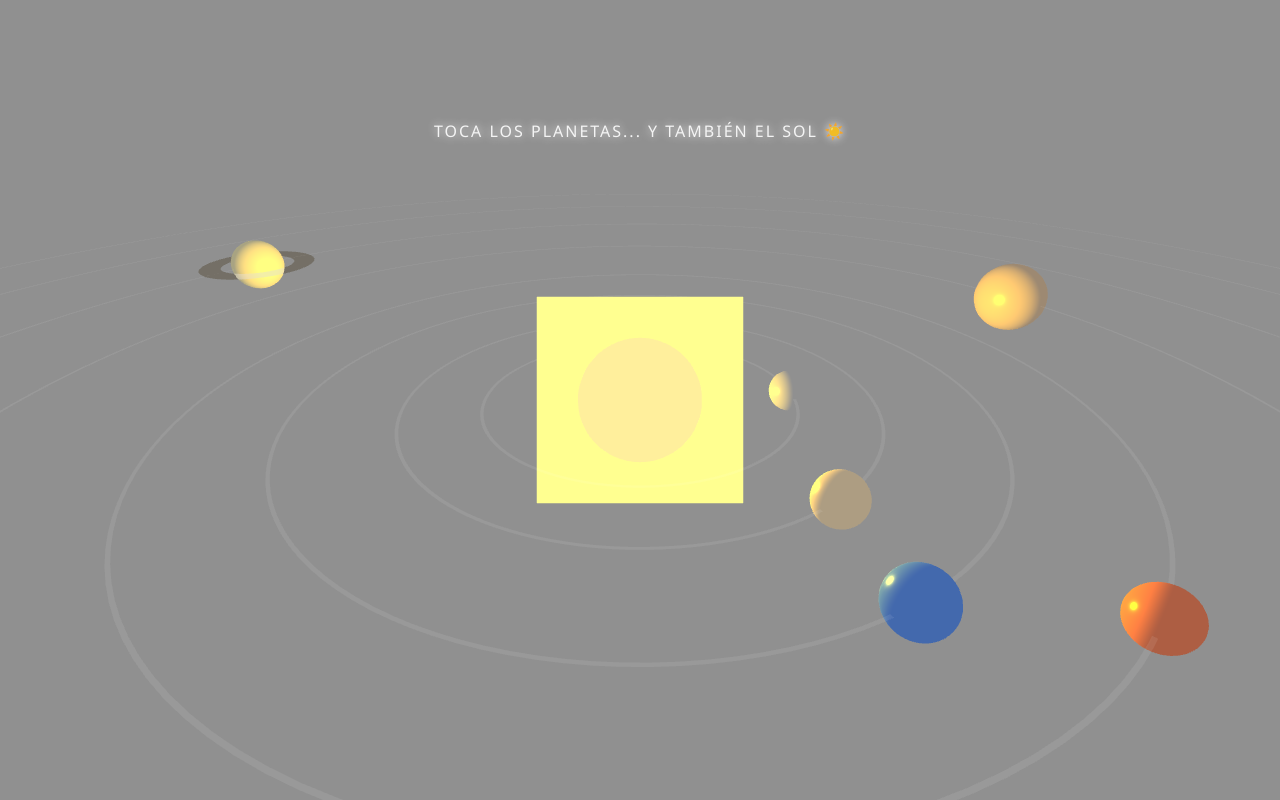
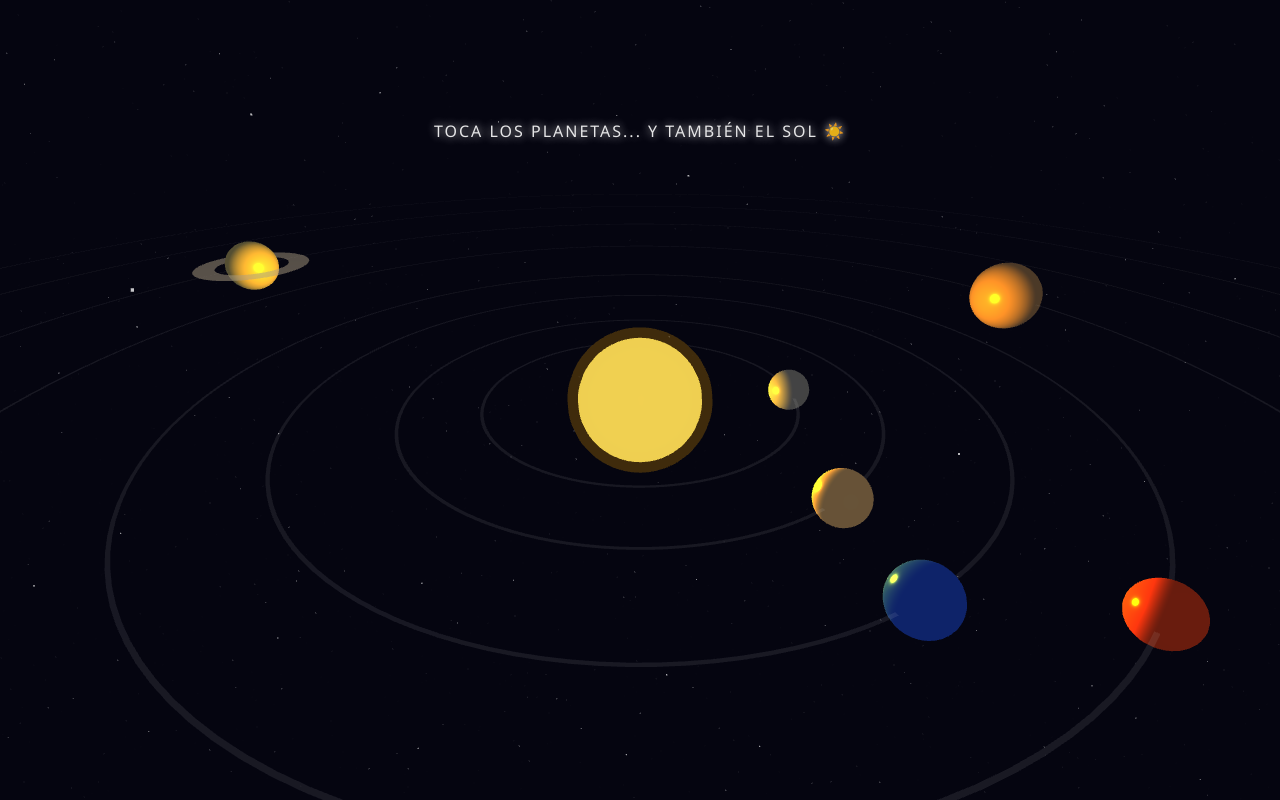
Before and after one commit to sosiris866-commits/Para-mi-amor-hannita, a plain HTML site: page index.html in a window 1280 px wide. Drawn offline with nearby package versions, Linux system fonts and the light colour scheme; animation ran at ten frames a second.

Commit message:
Update index.html

```diff
--- a/index.html
+++ b/index.html
@@ -3,7 +3,7 @@
 <head>
     <meta charset="UTF-8">
     <meta name="viewport" content="width=device-width, initial-scale=1.0, user-scalable=no">
-    <title>Mi Universo Eres Tú</title>
+    <title>Para mi Amor</title>
     <style>
         body { margin: 0; overflow: hidden; background-color: #000; }
         #info {
@@ -15,21 +15,18 @@
         #modal {
             display: none; position: absolute; top: 50%; left: 50%;
             transform: translate(-50%, -50%);
-            /* Fondo del modal más bonito y borroso */
-            background: rgba(20, 20, 35, 0.8);
+            background: rgba(15, 15, 25, 0.9);
             backdrop-filter: blur(10px); -webkit-backdrop-filter: blur(10px);
             padding: 25px; border-radius: 20px; border: 1px solid rgba(255, 255, 255, 0.2);
             text-align: center; width: 85%; max-width: 350px;
-            box-shadow: 0 0 60px rgba(0, 0, 0, 0.8); z-index: 100;
+            box-shadow: 0 0 60px rgba(255, 100, 150, 0.3); z-index: 100;
         }
-        #modal img { width: 100%; border-radius: 12px; margin-bottom: 20px; box-shadow: 0 5px 15px rgba(0,0,0,0.3); }
-        #modal p { font-size: 1.2rem; color: #eee; margin-bottom: 25px; font-style: italic; font-weight: 300; }
+        #modal img { width: 100%; border-radius: 12px; margin-bottom: 20px; border: 1px solid rgba(255,255,255,0.5); }
+        #modal p { font-size: 1.2rem; color: #eee; margin-bottom: 25px; font-style: italic; }
         #closeBtn {
             background: white; color: black; border: none; padding: 10px 30px;
             border-radius: 50px; cursor: pointer; font-weight: bold; font-size: 1rem;
-            transition: transform 0.2s;
         }
-        #closeBtn:hover { transform: scale(1.05); }
     </style>
 </head>
 <body>
@@ -39,20 +36,23 @@
     <div id="modal">
         <img id="modal-img" src="" alt="Foto">
         <p id="modal-text"></p>
-        <button id="closeBtn">Seguir explorando</button>
+        <button id="closeBtn">Seguir viendo</button>
     </div>
 
     <script src="https://cdnjs.cloudflare.com/ajax/libs/three.js/r128/three.min.js"></script>
     <script src="https://cdn.jsdelivr.net/npm/three@0.128.0/examples/js/controls/OrbitControls.js"></script>
 
     <script>
-        // --- INICIO CONFIGURACIÓN ---
+        // --- ESCENA ---
         const scene = new THREE.Scene();
-        // Eliminamos el color de fondo plano y la niebla simple
+        // Fondo oscuro profundo (azul muy oscuro, casi negro) para elegancia
+        scene.background = new THREE.Color(0x050510);
+        // Niebla para que las estrellas lejanas se desvanezcan suavemente
+        scene.fog = new THREE.FogExp2(0x050510, 0.002);
 
         const camera = new THREE.PerspectiveCamera(60, window.innerWidth / window.innerHeight, 0.1, 2000);
 
-        // Ajuste de cámara para celular
+        // Ajuste para celular
         if (window.innerWidth < 600) {
             camera.position.set(0, 80, 160);
         } else {
@@ -62,34 +62,13 @@
         const renderer = new THREE.WebGLRenderer({ antialias: true });
         renderer.setSize(window.innerWidth, window.innerHeight);
         renderer.setPixelRatio(window.devicePixelRatio);
-        // Importante para que las texturas se vean bien
-        renderer.outputEncoding = THREE.sRGBEncoding;
         document.body.appendChild(renderer.domElement);
 
         const controls = new THREE.OrbitControls(camera, renderer.domElement);
         controls.enableDamping = true;
         controls.dampingFactor = 0.05;
-        // Rotación automática lenta para que el fondo se mueva
         controls.autoRotate = true;
-        controls.autoRotateSpeed = 0.3;
-
-        const loader = new THREE.TextureLoader();
-        loader.setCrossOrigin('anonymous');
-
-        // --- NUEVO FONDO ESPECTACULAR ---
-        // Creamos una esfera gigante que envuelve todo
-        const bgGeometry = new THREE.SphereGeometry(1000, 64, 64);
-        // Cargamos una textura de galaxia de alta calidad
-        const bgTexture = loader.load('https://i.imgur.com/JpxgUq0.jpg');
-        const bgMaterial = new THREE.MeshBasicMaterial({
-            map: bgTexture,
-            side: THREE.BackSide, // La imagen se ve por dentro de la esfera
-            transparent: true,
-            opacity: 0.7 // Un poco transparente para dar profundidad
-        });
-        const backgroundSphere = new THREE.Mesh(bgGeometry, bgMaterial);
-        scene.add(backgroundSphere);
-
+        controls.autoRotateSpeed = 0.5; // Rotación suave
 
         // --- ILUMINACIÓN ---
         const ambientLight = new THREE.AmbientLight(0xffffff, 0.6);
@@ -98,33 +77,53 @@
         sunLight.position.set(0, 0, 0);
         scene.add(sunLight);
 
-        // --- EL SOL (CON LINK A YOUTUBE) ---
+        // --- ESTRELLAS GENERADAS POR CÓDIGO (ESTO NO FALLA NUNCA) ---
+        const starsGeo = new THREE.BufferGeometry();
+        const starsCount = 10000; // 10,000 estrellas
+        const posArray = new Float32Array(starsCount * 3);
+
+        for(let i = 0; i < starsCount * 3; i++) {
+            // Posición aleatoria en un espacio grande
+            posArray[i] = (Math.random() - 0.5) * 2000;
+        }
+
+        starsGeo.setAttribute('position', new THREE.BufferAttribute(posArray, 3));
+        const starsMat = new THREE.PointsMaterial({
+            size: 0.8,
+            color: 0xffffff,
+            transparent: true,
+            opacity: 0.8,
+            sizeAttenuation: true
+        });
+        const starMesh = new THREE.Points(starsGeo, starsMat);
+        scene.add(starMesh);
+
+
+        // --- EL SOL ---
         const sunGeo = new THREE.SphereGeometry(12, 32, 32);
         const sunMat = new THREE.MeshBasicMaterial({ color: 0xffdd55 });
         const sun = new THREE.Mesh(sunGeo, sunMat);
 
-        // ---> ¡PEGA TU LINK DE YOUTUBE AQUÍ ABAJO! <---
+        // ---> ¡PEGA TU LINK DE YOUTUBE AQUÍ OTRA VEZ! <---
         sun.userData = {
             isSun: true,
-            link: "https://youtu.be/Apaf4V6V668?si=-zBn5OLX5Kq4-Osk"
+            link: "https://youtu.be/1qmp6VBWGVI?si=OckiV8QL0cQWJC0c"
         };
         scene.add(sun);
 
-        // Resplandor del Sol más bonito
-        const glowTexture = loader.load('https://threejs.org/examples/textures/sprites/glow.png');
-        const sunGlowMat = new THREE.SpriteMaterial({
-            map: glowTexture,
+        // Resplandor del Sol (Hecho con código, sin imagen externa)
+        const haloGeo = new THREE.SphereGeometry(14, 32, 32);
+        const haloMat = new THREE.MeshBasicMaterial({
             color: 0xffaa00,
             transparent: true,
-            blending: THREE.AdditiveBlending,
-            opacity: 0.9
+            opacity: 0.25,
+            side: THREE.BackSide
         });
-        const sunGlow = new THREE.Sprite(sunGlowMat);
-        sunGlow.scale.set(40, 40, 1); // Resplandor grande
-        sun.add(sunGlow);
+        const sunHalo = new THREE.Mesh(haloGeo, haloMat);
+        sun.add(sunHalo);
 
 
-        // --- TUS PLANETAS Y FRASES (Revisa que tus fotos estén bien) ---
+        // --- TUS PLANETAS Y FRASES ---
         const planetsData = [
             { name: "Mercurio", color: 0xAAAAAA, size: 4.0, dist: 30, img: 'foto1.jpg', msg: "Te amo demasiado mi niña" },
             { name: "Venus",    color: 0xFFCC88, size: 4.5, dist: 45, img: 'foto2.jpg', msg: "Me haces demasiado feliz mi bb" },
@@ -140,9 +139,10 @@
 
         planetsData.forEach(data => {
             const group = new THREE.Group();
-            // Material tipo "cristal pulido"
+
+            // Planetas brillantes estilo cristal
             const material = new THREE.MeshPhysicalMaterial({
-                color: data.color, metalness: 0.3, roughness: 0.2, clearcoat: 1.0, clearcoatRoughness: 0.1
+                color: data.color, metalness: 0.3, roughness: 0.2, clearcoat: 1.0
             });
             const mesh = new THREE.Mesh(new THREE.SphereGeometry(data.size, 32, 32), material);
             mesh.userData = { img: data.img, msg: data.msg, isPlanet: true };
@@ -169,7 +169,7 @@
             planets.push({ group: group, mesh: mesh, dist: data.dist, angle: Math.random()*10, speed: 0.002 });
         });
 
-        // --- LÓGICA DE INTERACCIÓN ---
+        // --- INTERACCIÓN ---
         const raycaster = new THREE.Raycaster();
         const mouse = new THREE.Vector2();
         const modal = document.getElementById('modal');
@@ -207,7 +207,7 @@
 
         function showModal(data) {
             isPaused = true;
-            controls.autoRotate = false; // Detener rotación al abrir
+            controls.autoRotate = false;
             modalImg.src = data.img;
             modalText.textContent = data.msg;
             modal.style.display = 'block';
@@ -215,7 +215,7 @@
 
         closeBtn.addEventListener('click', () => {
             isPaused = false;
-            controls.autoRotate = true; // Reanudar rotación al cerrar
+            controls.autoRotate = true;
             modal.style.display = 'none';
         });
 
@@ -223,8 +223,8 @@
             requestAnimationFrame(animate);
             controls.update();
             if (!isPaused) {
-                // Rotar el fondo muy lentamente para dar vida
-                backgroundSphere.rotation.y += 0.0003;
+                // Rotación leve de estrellas
+                starMesh.rotation.y -= 0.0002;
                 planets.forEach(p => {
                     p.angle += p.speed;
                     p.group.position.x = Math.cos(p.angle) * p.dist;
```
